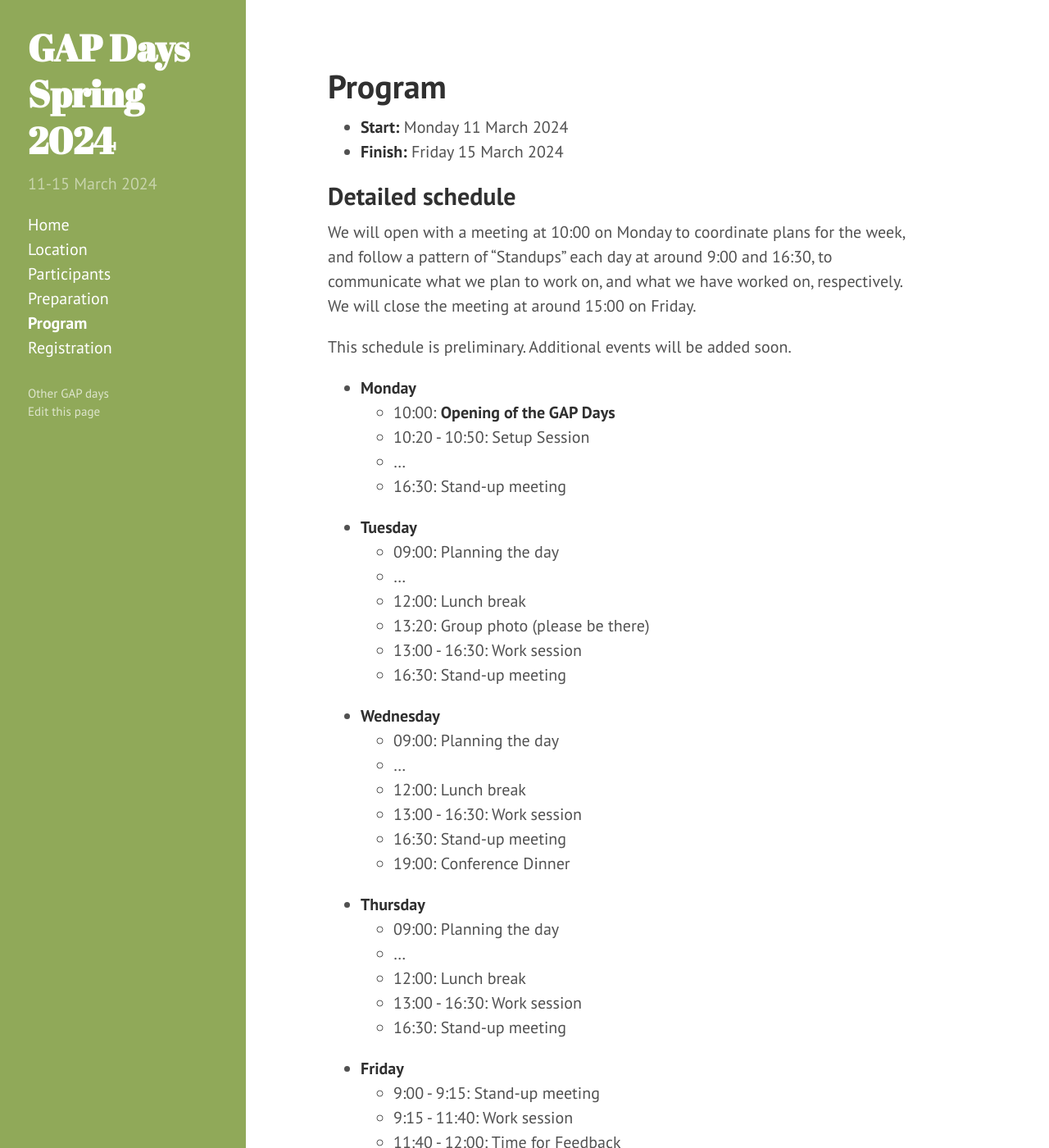
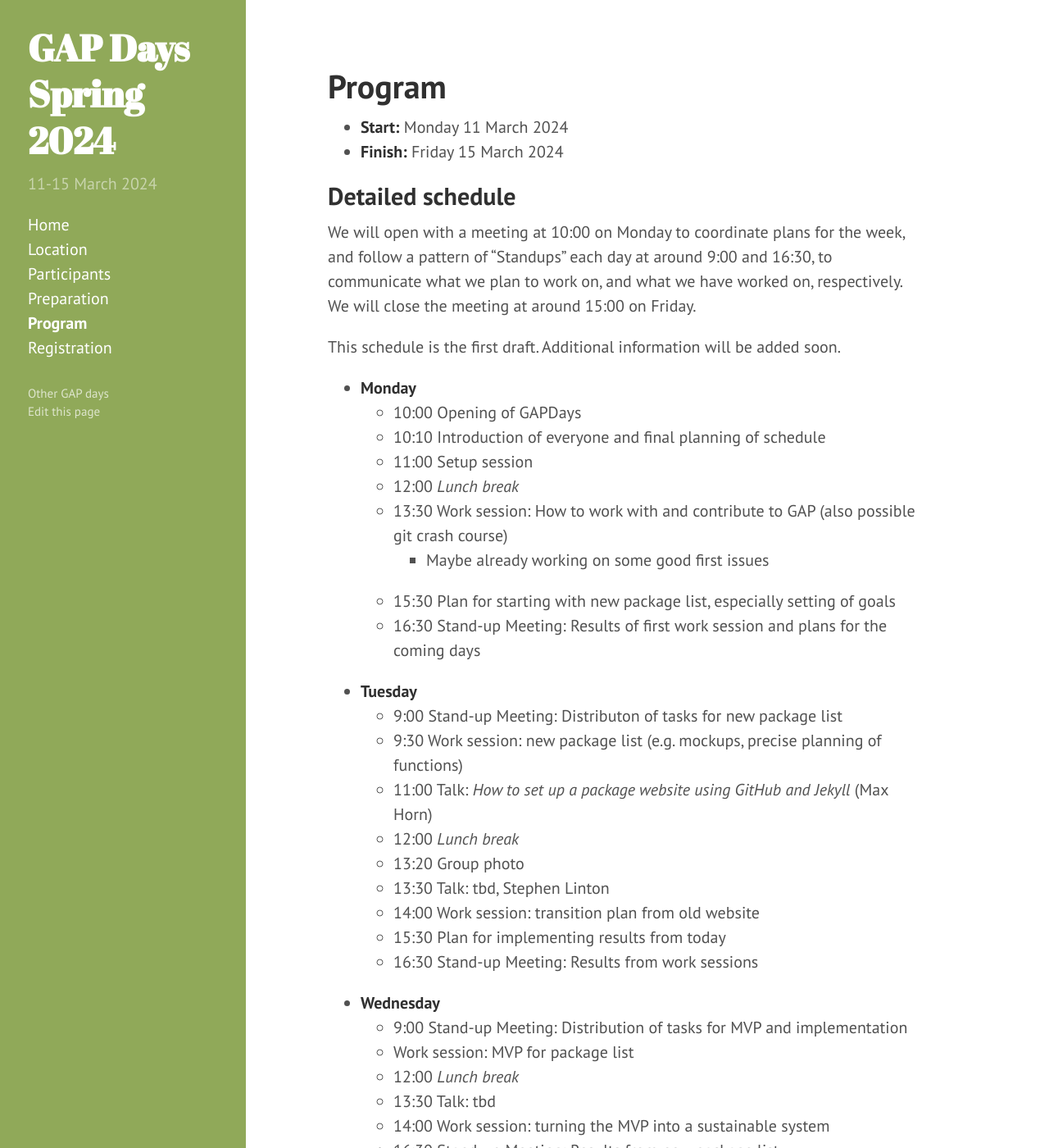
Before and after one commit to gapdays/gapdays2024-spring, a Jekyll site: the page built from program.md, in a window 1280 px wide and 1400 px high. Shown: the whole window at 82% size. Built offline with Jekyll 4.4.1, drawn with Linux system fonts in a browser that asks for light colours; some of the changed text lies outside the part shown.

Commit message:
add first draft of schedule to website

```diff
--- a/program.md
+++ b/program.md
@@ -14,46 +14,56 @@ and follow a pattern of "Standups" each day at around 9:00 and 16:30, to
 communicate what we plan to work on, and what we have worked on, respectively.
 We will close the meeting at around 15:00 on Friday.
 
-This schedule is preliminary. Additional events will be added soon.
+This schedule is the first draft. Additional information will be added soon.
 
 
 - **Monday**
-  - 10:00: **Opening of the GAP Days**
-  - 10:20 - 10:50: Setup Session
-  - ...
-  - 16:30: Stand-up meeting
+  - 10:00 Opening of GAPDays
+  - 10:10 Introduction of everyone and final planning of schedule
+  - 11:00 Setup session
+  - 12:00 *Lunch break*
+  - 13:30 Work session: How to work with and contribute to GAP (also possible git crash course)
+      - Maybe already working on some good first issues
+  - 15:30 Plan for starting with new package list, especially setting of goals
+  - 16:30 Stand-up Meeting: Results of first work session and plans for the coming days
 <!--   - 20:00: Get-together at TODO -->
 
 - **Tuesday**
-  - 09:00: Planning the day
-  - ...
-  - 12:00: Lunch break
-  - 13:20: Group photo (please be there)
-  - 13:00 - 16:30: Work session
-  - 16:30: Stand-up meeting
+  - 9:00 Stand-up Meeting: Distributon of tasks for new package list
+  - 9:30 Work session: new package list (e.g. mockups, precise planning of functions)
+  - 11:00 Talk: *How to set up a package website using GitHub and Jekyll* (Max Horn)
+  - 12:00 *Lunch break*
+  - 13:20 Group photo
+  - 13:30 Talk: tbd, Stephen Linton
+  - 14:00 Work session: transition plan from old website
+  - 15:30 Plan for implementing results from today
+  - 16:30 Stand-up Meeting: Results from work sessions
 
 - **Wednesday**
-  - 09:00: Planning the day
-  - ...
-  - 12:00: Lunch break
-  - 13:00 - 16:30: Work session
-  - 16:30: Stand-up meeting
-  - 19:00: Conference Dinner
+  - 9:00 Stand-up Meeting: Distribution of tasks for MVP and implementation
+  - Work session: MVP for package list
+  - 12:00 *Lunch break*
+  - 13:30 Talk: tbd
+  - 14:00 Work session: turning the MVP into a sustainable system
+  - 16:30 Stand-up Meeting: Results from new package list
+  - 19:00 (Conference dinner)
 
 - **Thursday**
-  - 09:00: Planning the day
-  - ...
-  - 12:00: Lunch break
-  - 13:00 - 16:30: Work session
-  - 16:30: Stand-up meeting
+  - 9:00 Talk: Introduction to group actions in GAP
+  - 9:30 Stand-up Meeting: Distribution of tasks for permutation actions
+  - 10:00 Work session: cleaning up permutation actions
+  - 12:00 *Lunch break*
+  - 13:30 Talk: tbd
+  - 14:00 Work session (continued): cleaning up permutation actions
+  - 16:30 Stand-up Meeting: Results from cleaning up permutation actions
 
 - **Friday**
-  - 9:00 - 9:15: Stand-up meeting
-  - 9:15 - 11:40: Work session
-  - 11:40 - 12:00: Time for Feedback
-  - 12:00: Lunch
-  - 13:00 - 15:00: Work session
-  - 15:00: **Closing of the GAP Days**
+  - 9:00 Stand-up meeting: Remaing tasks to clean finishing of GAPDays
+  - 9:30 Work session: clean finish of GAPDays
+  - 12:00 *Lunch break*
+  - 13:30 Talk: tbd
+  - 14:00 Work session: Future GAPDays and feedback
+  - 15:00 **Closing of GAPDays**
 
 
 ## Topics and projects
```
